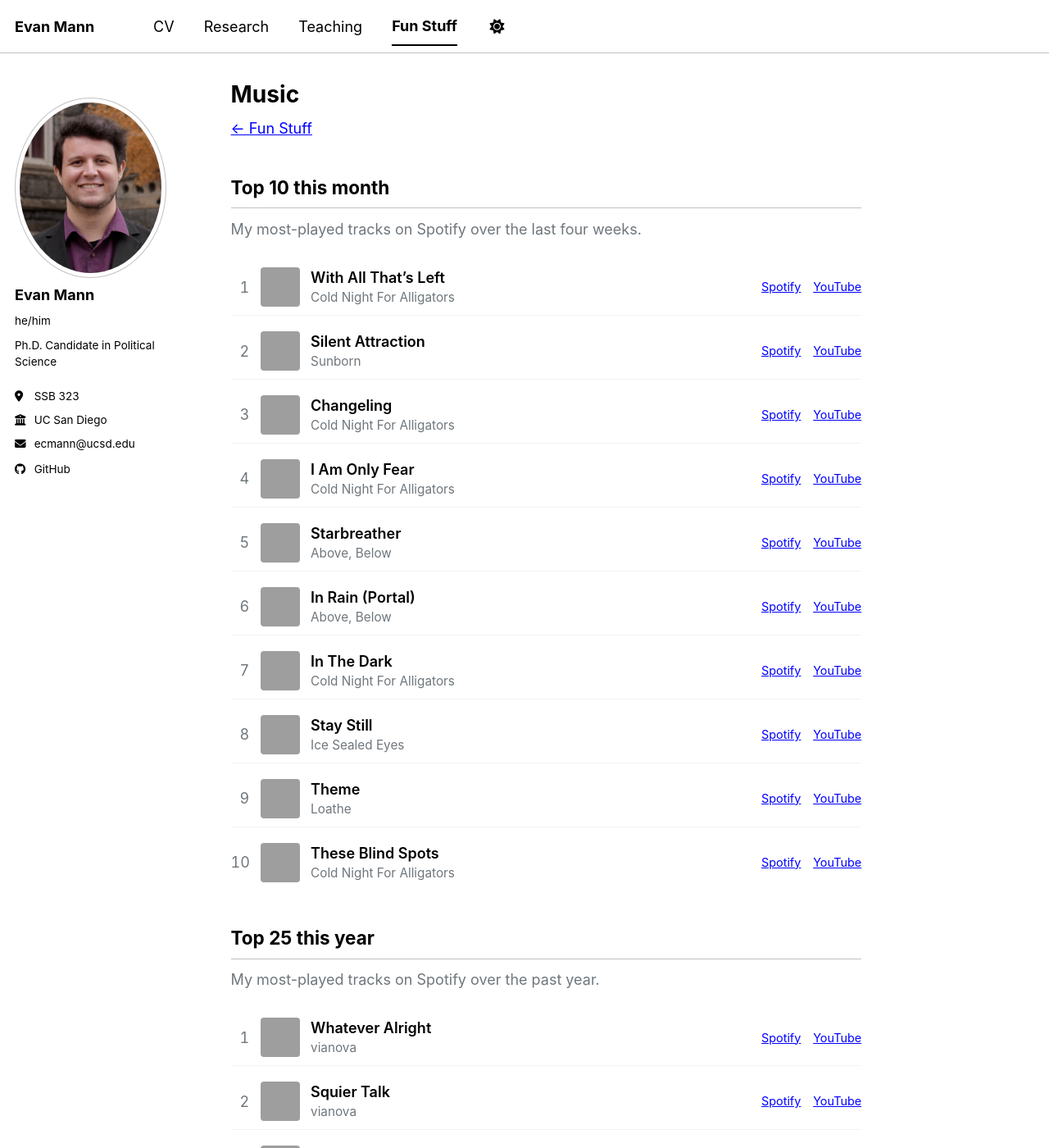
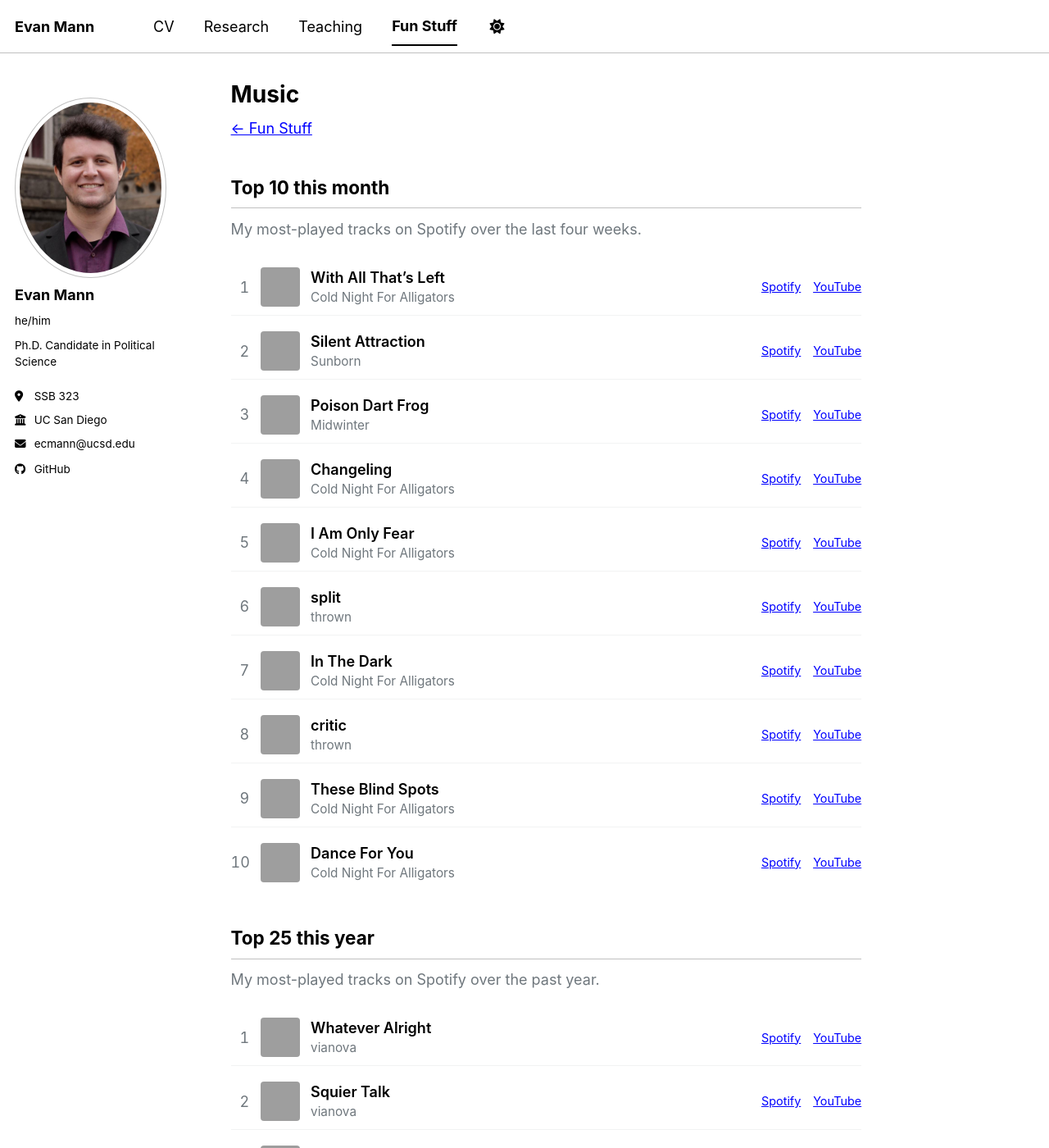
Before and after one commit to ecmannn/ecmannn.github.io, a Jekyll site: the page built from _pages/fun-stuff-music.md, in a window 1280 px wide and 1400 px high, cut to the strip 0-1400 px from the top of the window. Shown: the whole strip at 82% size. Built offline with Jekyll 4.4.1, drawn with Linux system fonts in a browser that asks for light colours; a script bundle is joined from its source files by our own code; library files that are not in the unit come from our copies; some of the changed text lies outside the part shown; grey boxes are pictures that could not be loaded.

Commit message:
Update Spotify top tracks

```diff
--- a/_data/spotify.json
+++ b/_data/spotify.json
@@ -1,5 +1,5 @@
 {
-  "fetched_at": "2026-11-16",
+  "fetched_at": "2026-11-23",
   "month": {
     "time_range": "short_term",
     "tracks": [
@@ -25,6 +25,16 @@
       },
       {
         "rank": 3,
+        "name": "Poison Dart Frog",
+        "artist": "Midwinter",
+        "album": "Is There Anything You Want to Say?",
+        "album_art": "https://i.scdn.co/image/ab67616d00001e02cad441df90c5a5b265782f77",
+        "spotify_url": "https://open.spotify.com/track/4dZVuMGI3k3D1oMIqI6jf7",
+        "youtube_video_id": "jpChGa--AVI",
+        "youtube_url": "https://www.youtube.com/watch?v=jpChGa--AVI"
+      },
+      {
+        "rank": 4,
         "name": "Changeling",
         "artist": "Cold Night For Alligators",
         "album": "With All That’s Left",
@@ -34,7 +44,7 @@
         "youtube_url": "https://www.youtube.com/watch?v=OD7Z5Sm_5LE"
       },
       {
-        "rank": 4,
+        "rank": 5,
         "name": "I Am Only Fear",
         "artist": "Cold Night For Alligators",
         "album": "With All That’s Left",
@@ -44,24 +54,14 @@
         "youtube_url": "https://www.youtube.com/watch?v=yAWxchTwu10"
       },
       {
-        "rank": 5,
-        "name": "Starbreather",
-        "artist": "Above, Below",
-        "album": "I Guess It Was Nowhere",
-        "album_art": "https://i.scdn.co/image/ab67616d00001e02601b9b0073cbca7624a25fee",
-        "spotify_url": "https://open.spotify.com/track/2EmOv35dL1ZOoYQo49yjk7",
-        "youtube_video_id": "Gke5aKXFcOA",
-        "youtube_url": "https://www.youtube.com/watch?v=Gke5aKXFcOA"
-      },
-      {
         "rank": 6,
-        "name": "In Rain (Portal)",
-        "artist": "Above, Below",
-        "album": "I Guess It Was Nowhere",
-        "album_art": "https://i.scdn.co/image/ab67616d00001e02601b9b0073cbca7624a25fee",
-        "spotify_url": "https://open.spotify.com/track/3ySlQDKiNmIURoSrdV5pCw",
-        "youtube_video_id": "KUVwc3QQ-KY",
-        "youtube_url": "https://www.youtube.com/watch?v=KUVwc3QQ-KY"
+        "name": "split",
+        "artist": "thrown",
+        "album": "UNWANTED",
+        "album_art": "https://i.scdn.co/image/ab67616d00001e028b6fc34b503419260f140f9c",
+        "spotify_url": "https://open.spotify.com/track/6b1nyF4IrAI4d1GRmTnxAQ",
+        "youtube_video_id": "L1p019wVrog",
+        "youtube_url": "https://www.youtube.com/watch?v=L1p019wVrog"
       },
       {
         "rank": 7,
@@ -70,31 +70,21 @@
         "album": "With All That’s Left",
         "album_art": "https://i.scdn.co/image/ab67616d00001e02cf23347a79204f1116d522a2",
         "spotify_url": "https://open.spotify.com/track/5juX3EFewERf6qmxPN9Fi0",
-        "youtube_video_id": "aAbLalcmN8o",
-        "youtube_url": "https://www.youtube.com/watch?v=aAbLalcmN8o"
+        "youtube_video_id": "q0-MO1OZKwA",
+        "youtube_url": "https://www.youtube.com/watch?v=q0-MO1OZKwA"
       },
       {
         "rank": 8,
-        "name": "Stay Still",
-        "artist": "Ice Sealed Eyes",
-        "album": "Tape 1: Far Away",
-        "album_art": "https://i.scdn.co/image/ab67616d00001e02356cc4017bfc34cd8132f314",
-        "spotify_url": "https://open.spotify.com/track/4DmOY29ltxyg8uN4Ydx7Hb",
-        "youtube_video_id": "_Xsg9P0f2ng",
-        "youtube_url": "https://www.youtube.com/watch?v=_Xsg9P0f2ng"
+        "name": "critic",
+        "artist": "thrown",
+        "album": "UNWANTED",
+        "album_art": "https://i.scdn.co/image/ab67616d00001e028b6fc34b503419260f140f9c",
+        "spotify_url": "https://open.spotify.com/track/6CRHRXPKkPWaOpXJtMvgBS",
+        "youtube_video_id": "_ZEBPzETt80",
+        "youtube_url": "https://www.youtube.com/watch?v=_ZEBPzETt80"
       },
       {
         "rank": 9,
-        "name": "Theme",
-        "artist": "Loathe",
-        "album": "I Let It in and It Took Everything",
-        "album_art": "https://i.scdn.co/image/ab67616d00001e02101232ffd5af0e3c37e2c528",
-        "spotify_url": "https://open.spotify.com/track/00OxHr6A8m97br35tPrDZR",
-        "youtube_video_id": "eRrain4zwHs",
-        "youtube_url": "https://www.youtube.com/watch?v=eRrain4zwHs"
-      },
-      {
-        "rank": 10,
         "name": "These Blind Spots",
         "artist": "Cold Night For Alligators",
         "album": "With All That’s Left",
@@ -102,6 +92,16 @@
         "spotify_url": "https://open.spotify.com/track/0exb0OIdlygZCn8khrZc46",
         "youtube_video_id": "H3_FC6aEuXU",
         "youtube_url": "https://www.youtube.com/watch?v=H3_FC6aEuXU"
+      },
+      {
+        "rank": 10,
+        "name": "Dance For You",
+        "artist": "Cold Night For Alligators",
+        "album": "With All That’s Left",
+        "album_art": "https://i.scdn.co/image/ab67616d00001e02cf23347a79204f1116d522a2",
+        "spotify_url": "https://open.spotify.com/track/56O1HPR9bfVYKaUL3wANbv",
+        "youtube_video_id": "IygPm9KTHUA",
+        "youtube_url": "https://www.youtube.com/watch?v=IygPm9KTHUA"
       }
     ]
   },
@@ -155,8 +155,8 @@
         "album": "Even In Arcadia",
         "album_art": "https://i.scdn.co/image/ab67616d00001e02882265cd9bdded9ea9a153b9",
         "spotify_url": "https://open.spotify.com/track/1QrbZhFYlViXd60g130vw1",
-        "youtube_video_id": "jO0mQb07W_g",
-        "youtube_url": "https://www.youtube.com/watch?v=jO0mQb07W_g"
+        "youtube_video_id": "4iSvoQNfrrk",
+        "youtube_url": "https://www.youtube.com/watch?v=4iSvoQNfrrk"
       },
       {
         "rank": 6,
@@ -245,8 +245,8 @@
         "album": "Even In Arcadia",
         "album_art": "https://i.scdn.co/image/ab67616d00001e02882265cd9bdded9ea9a153b9",
         "spotify_url": "https://open.spotify.com/track/3enIFKYJKSVyjXVzmup28I",
-        "youtube_video_id": "pOgWzxUvrmw",
-        "youtube_url": "https://www.youtube.com/watch?v=pOgWzxUvrmw"
+        "youtube_video_id": "0NDqYZVbpho",
+        "youtube_url": "https://www.youtube.com/watch?v=0NDqYZVbpho"
       },
       {
         "rank": 15,
```
